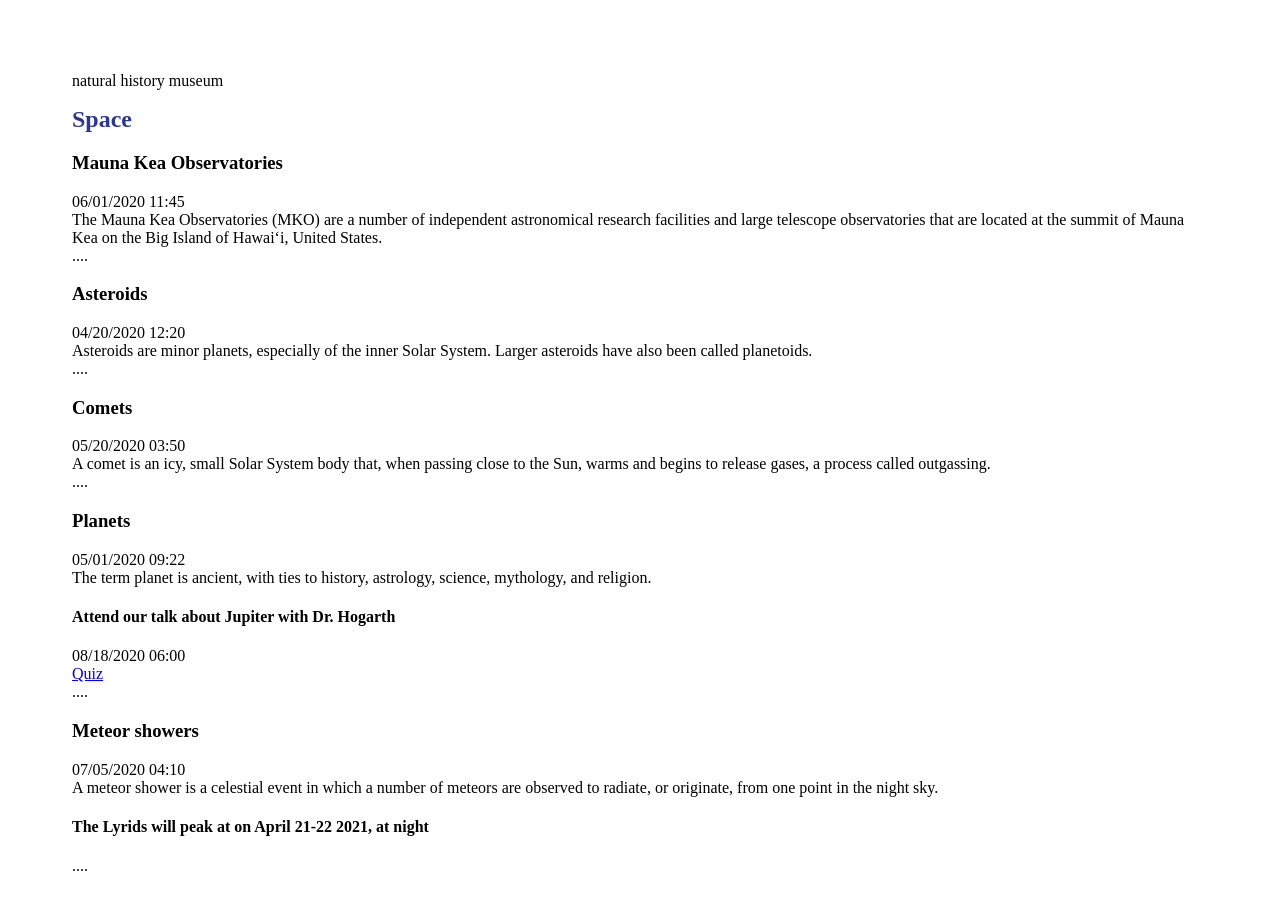
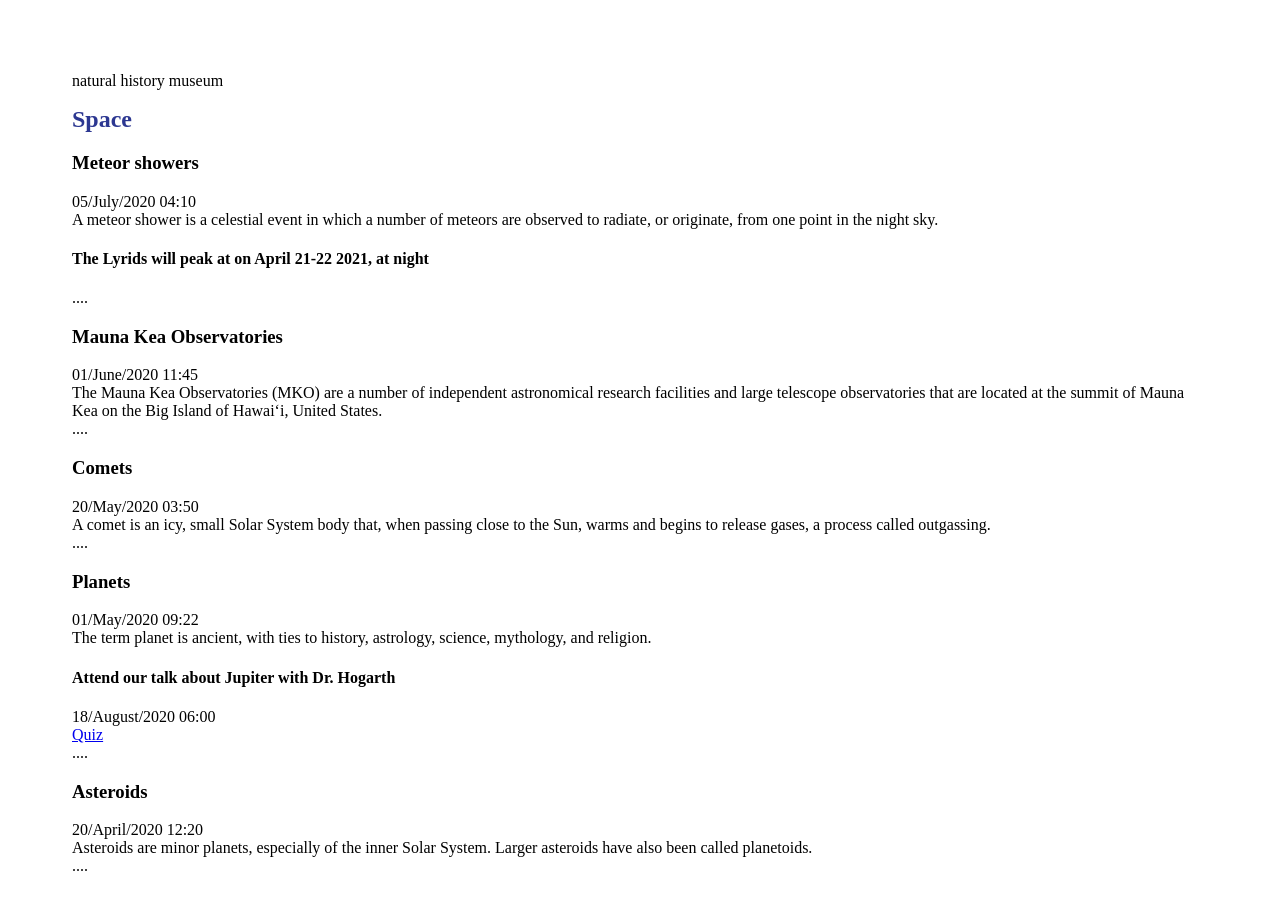
Before and after one commit to ELusted/EzekiaTest, a Vue app in the folder EzekiaTest/: page / in a window 1280 px wide. Shown: the top 910 px of the page. Built offline with nearby package versions, Linux system fonts and the light colour scheme.

Commit message:
working on the ordering.

```diff
--- a/EzekiaTest/src/SpacePage.vue
+++ b/EzekiaTest/src/SpacePage.vue
@@ -74,7 +74,7 @@ Follow the requirements and also complete any prompts in the two component files
 <script>
 
 import MuseumHighlight from '././components/MuseumHighlight.vue';
-import {forEach} from 'lodash';
+import {forEach, orderBy} from 'lodash';
 import {toRaw} from 'vue';
 
 export default {
@@ -142,7 +142,7 @@ export default {
       // I'm assuming that data is the date created for spaceHighlights
       orderedSpaceData () {
 
-        return [ ...this.spacePartnersNewArray(), ...toRaw(this.spaceHighlights) ];
+        return orderBy([ ...this.spacePartnersNewArray(), ...toRaw(this.spaceHighlights) ], ['date'], ['desc']);
       },
 
 
@@ -166,7 +166,7 @@ export default {
           }];
 
         });
-console.log(tempPartnerArray, 'ssss');
+
         return tempPartnerArray;
       }
     },
--- a/EzekiaTest/src/components/MuseumHighlight.vue
+++ b/EzekiaTest/src/components/MuseumHighlight.vue
@@ -55,7 +55,7 @@ export default {
     },
     methods: {
       getHumanDate(dateValue) {
-        return moment(String(dateValue)).format('MM/DD/YYYY hh:mm')
+        return moment(String(dateValue)).format('DD/MMMM/YYYY hh:mm')
 
       }
 
```
